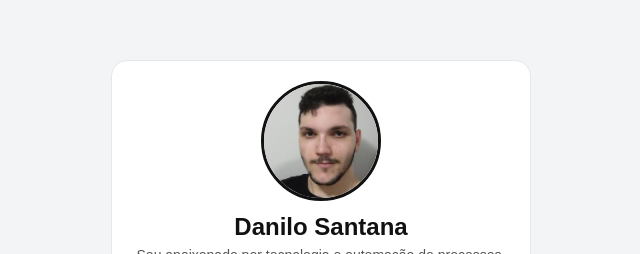
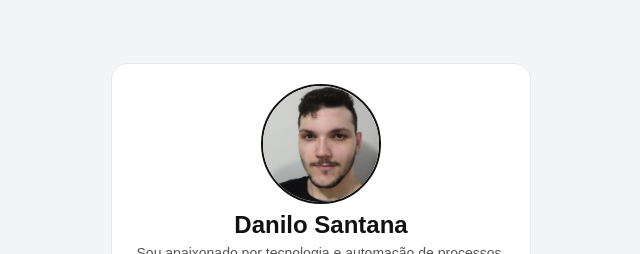
Before and after one commit to Danilogggs/Rocket-Program---Alpar, a plain HTML site: page Módulo 2 - HTML e CSS/Card - desafio2/index.html in a window 1280 px wide. Shown: the part 113-367 px from the top of the page, without its empty margins (319-959 px from the left). Drawn offline with Linux system fonts and the light colour scheme.

Commit message:
Ajuste fino na borda - card pessoal

```diff
--- a/Módulo 2 - HTML e CSS/Card - desafio2/assets/css.css
+++ b/Módulo 2 - HTML e CSS/Card - desafio2/assets/css.css
@@ -25,13 +25,13 @@ body {
     text-align: center;
 }
 
-.avatar {
+.imagem {
     width: 120px;
     height: 120px;
     object-fit: cover;
     border-radius: 50%;
-    border: 3px solid #111;
-    margin: 0 auto 12px;
+    border: 2px solid #111;
+    margin: 0 auto 7px;
     display: block;
 }
 
--- a/Módulo 2 - HTML e CSS/Card - desafio2/index.html
+++ b/Módulo 2 - HTML e CSS/Card - desafio2/index.html
@@ -10,7 +10,7 @@
 
 <body>
     <main class="card">
-        <img class="avatar" src="./assets/images/foto.jfif" alt="Foto dandan" />
+        <img class="imagem" src="./assets/images/foto.jfif" alt="Foto dandan" />
 
         <h1 class="name">Danilo Santana</h1>
         <p class="bio">Sou apaixonado por tecnologia e automação de processos,
```
